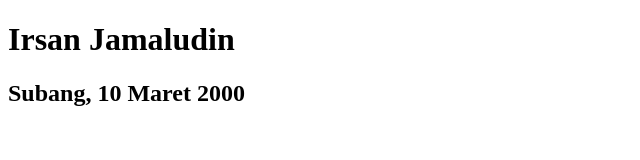
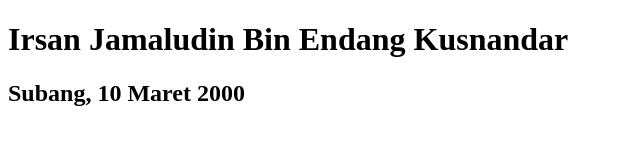
Before and after one commit to IrsanJam/Rebase, a plain HTML site: page index.html in a window 1280 px wide. Shown: the whole page, without its empty margins (0-640 px from the left). Drawn offline with Linux system fonts and the light colour scheme.

Commit message:
menambah bin

```diff
--- a/index.html
+++ b/index.html
@@ -7,7 +7,7 @@
     <title>Coba Rebase</title>
   </head>
   <body>
-    <h1>Irsan Jamaludin</h1>
+    <h1>Irsan Jamaludin Bin Endang Kusnandar</h1>
     <h2>Subang, 10 Maret 2000</h2>
   </body>
 </html>
```
